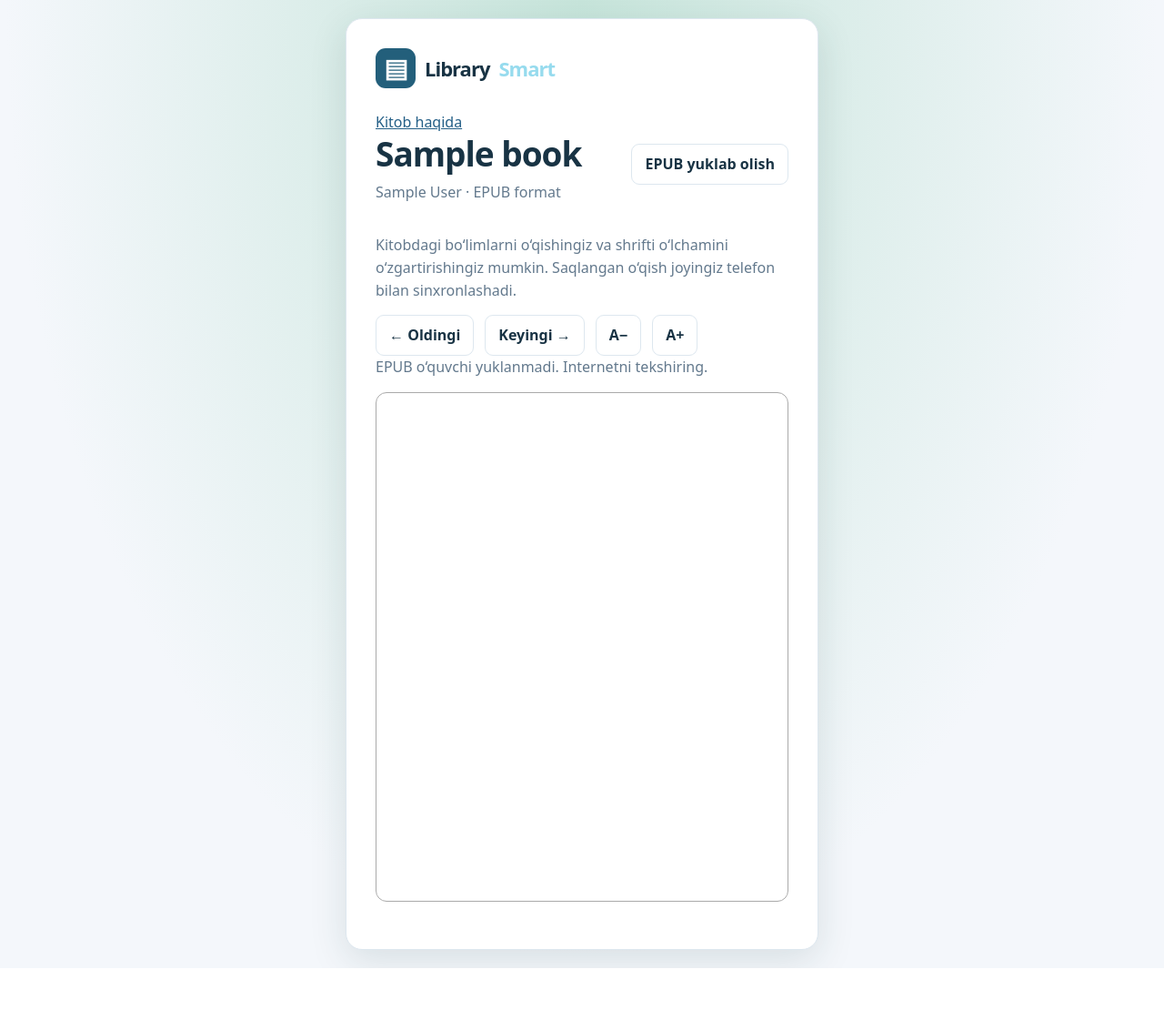
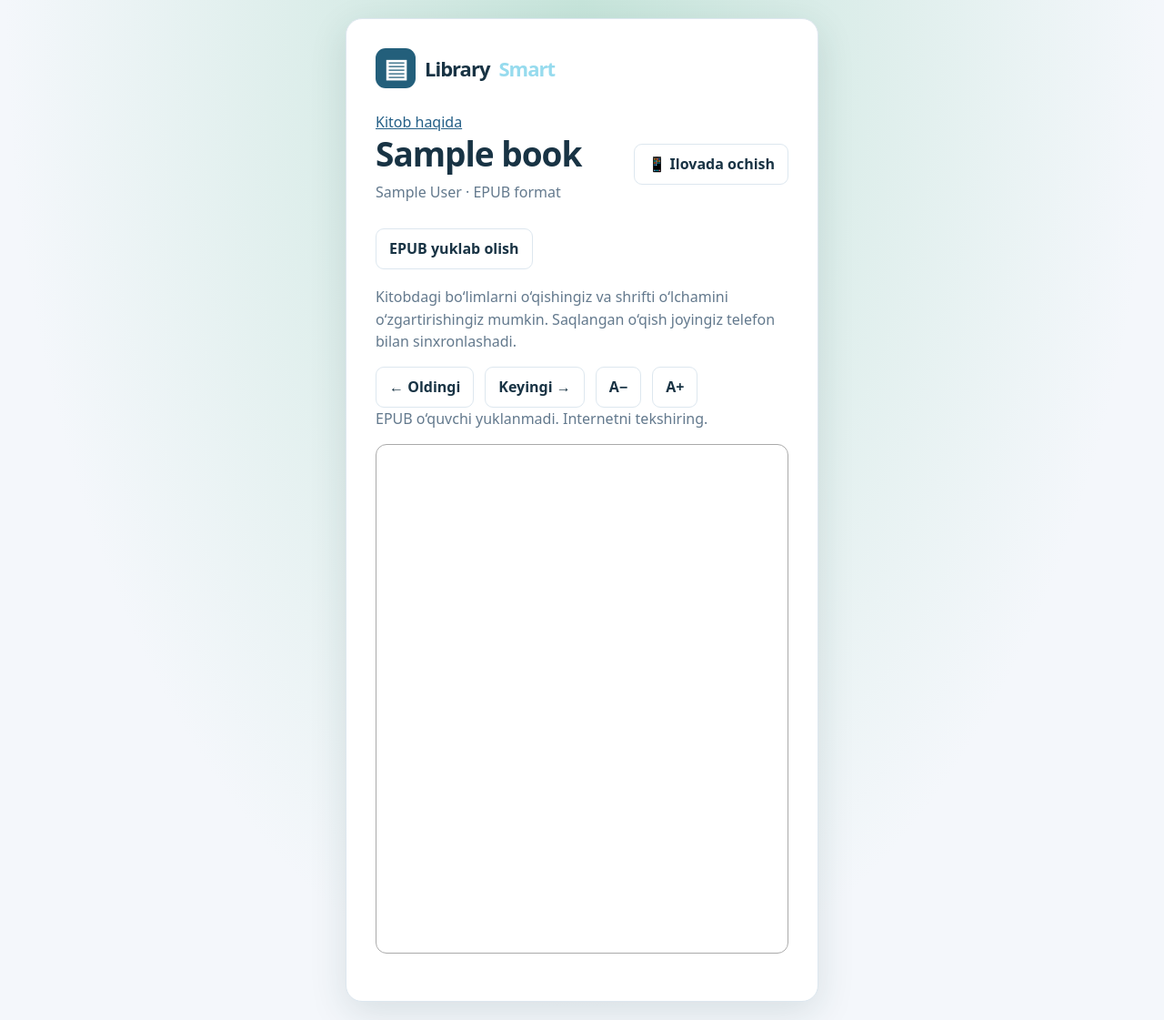
Before and after one commit to asomiddin19/LibrarySmart, a Django app: template library/templates/library/read_epub.html in a window 1280 px wide. Shown: the whole page at 91% size. Before the commit the page ends 1064 px from the top, so only its background shows below. Run offline with Django 5.2, Linux system fonts and the light colour scheme; the template is opened without the code that fills it: most values are stand-ins (such as "Sample title", 1, 10 or a date in 2020); some libraries are stand-ins or nearby versions.

Commit message:
Add Android app deep link on book pages

```diff
--- a/library/templates/library/read_epub.html
+++ b/library/templates/library/read_epub.html
@@ -3,7 +3,7 @@
 <div class="heading">
   <div><a href="{% url 'detail' book.pk %}">Kitob haqida</a>
     <h1>{{ book.title }}</h1><p>{{ book.author }} · EPUB format</p></div>
-  <a class="button" href="{% url 'epub' book.pk %}" download>EPUB yuklab olish</a>
+  <a class="button" href="librarysmart://book/{{ book.pk }}">📱 Ilovada ochish</a><a class="button" href="{% url 'epub' book.pk %}" download>EPUB yuklab olish</a>
 </div>
 <section class="panel">
   <p>Kitobdagi bo‘limlarni o‘qishingiz va shrifti o‘lchamini o‘zgartirishingiz mumkin.
```
